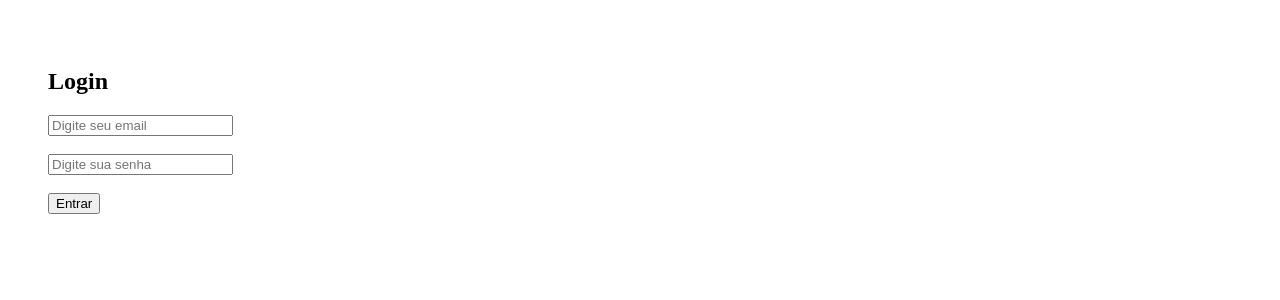
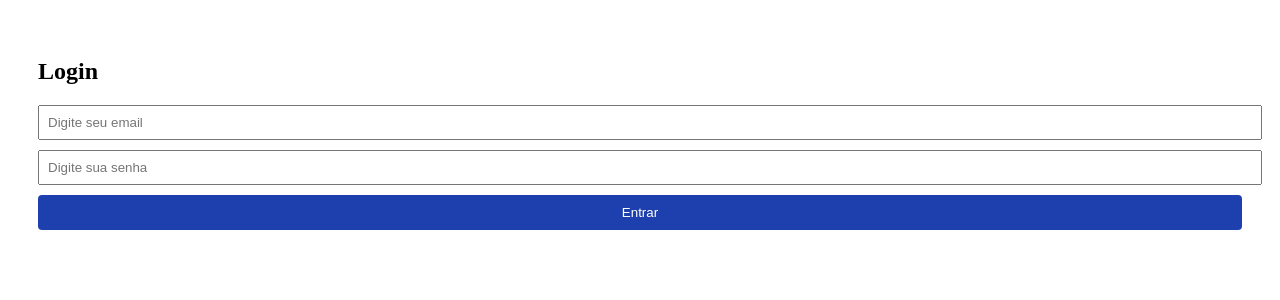
Before and after one commit to jobrentransportes195-alt/nexstream4, a React (Vite) app: page / in a window 1280 px wide. Shown: the top 300 px of the page. Built offline with nearby package versions, Linux system fonts and the light colour scheme.

Commit message:
Atualizar o Login.tsx

```diff
--- a/components/Login.tsx
+++ b/components/Login.tsx
@@ -1,31 +1,23 @@
-import React, { useState } from 'react';
-import { supabase } from '../services/supabase';
-import { User } from '../types';
+import React, { useState } from "react";
+import { supabase } from "../services/supabase";
 
 interface LoginProps {
-  onLogin: (user: User, isAdmin: boolean) => void;
+  onLogin: (user: any, isAdmin: boolean) => void;
 }
 
 const Login: React.FC<LoginProps> = ({ onLogin }) => {
-  const [email, setEmail] = useState('');
-  const [password, setPassword] = useState('');
+  const [email, setEmail] = useState("");
+  const [password, setPassword] = useState("");
   const [loading, setLoading] = useState(false);
 
- const handleSubmit = async (e: React.FormEvent) => {
-  e.preventDefault();
-  setLoading(true);
-
-  try {
-    console.log("EMAIL:", email);
-    console.log("PASSWORD:", password);
+  const handleSubmit = async (e: React.FormEvent) => {
+    e.preventDefault();
+    setLoading(true);
 
     const { data, error } = await supabase.auth.signInWithPassword({
       email: email.trim(),
       password: password.trim(),
     });
-
-    console.log("DATA:", data);
-    console.log("ERROR:", error);
 
     if (error) {
       alert(error.message);
@@ -37,51 +29,55 @@ const Login: React.FC<LoginProps> = ({ onLogin }) => {
       onLogin(
         {
           id: data.user.id,
-          username: data.user.email || '',
+          email: data.user.email,
         },
         false
       );
     }
 
-  } catch (err) {
-    console.error(err);
-    alert("Erro ao fazer login");
-  } finally {
     setLoading(false);
-  }
-};
+  };
 
   return (
-    <div style={{ padding: 40 }}>
+    <div style={{ padding: 30 }}>
       <h2>Login</h2>
 
       <form onSubmit={handleSubmit}>
-        <div>
+        <div style={{ marginBottom: 10 }}>
           <input
             type="email"
             placeholder="Digite seu email"
             value={email}
             onChange={(e) => setEmail(e.target.value)}
             required
+            style={{ padding: 8, width: "100%" }}
           />
         </div>
 
-        <br />
-
-        <div>
+        <div style={{ marginBottom: 10 }}>
           <input
             type="password"
             placeholder="Digite sua senha"
             value={password}
             onChange={(e) => setPassword(e.target.value)}
             required
+            style={{ padding: 8, width: "100%" }}
           />
         </div>
 
-        <br />
-
-        <button type="submit" disabled={loading}>
-          {loading ? 'Entrando...' : 'Entrar'}
+        <button
+          type="submit"
+          disabled={loading}
+          style={{
+            padding: 10,
+            width: "100%",
+            background: "#1e40af",
+            color: "#fff",
+            border: "none",
+            borderRadius: 4,
+          }}
+        >
+          {loading ? "Entrando..." : "Entrar"}
         </button>
       </form>
     </div>
```
